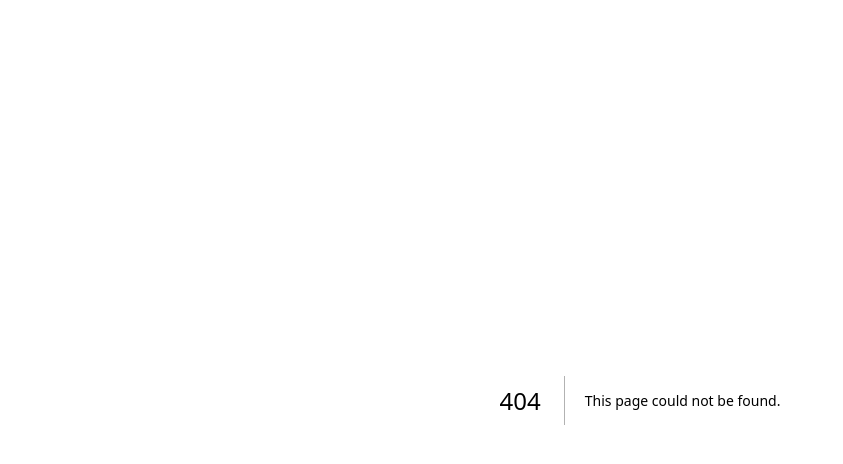
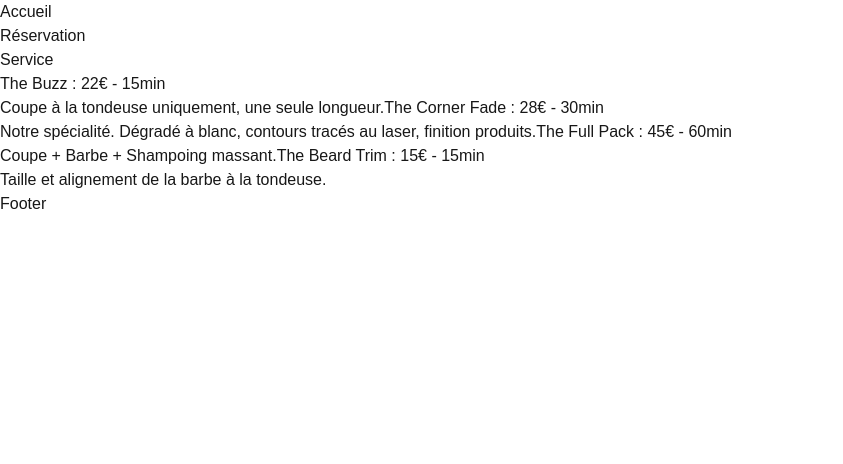
Before and after one commit to Matoky18/corner-barber, a Next.js app: page /services in a window 1280 px wide. Before the commit this address had no page. Shown: the top 464 px of the page, without its empty margins (0-843 px from the left). Built offline with nearby package versions, Linux system fonts and the light colour scheme.

Commit message:
Add layout, navbar, footer, and contact form; update metadata and services data

```diff
--- /dev/null
+++ b/app/api/contact/route.ts
@@ -0,0 +1,3 @@
+export async function POST (request : Request) {
+    console.log('Received contact form submission', request)
+}
--- /dev/null
+++ b/app/contact/page.tsx
@@ -0,0 +1,20 @@
+import React from 'react'
+
+const page = () => {
+  return (
+    <div>
+        <h1>Contact Us</h1>
+        <form action={""} >
+            <label htmlFor="name">Name:</label>
+            <input type="text" id="name" name="name"  />
+            <label htmlFor="email">Email:</label>
+            <input type="email" id="email" name="email"  />
+            <label htmlFor="message">Message:</label>
+            <textarea id="message" name="message"  ></textarea>
+            <button type="submit">Envoyer</button>
+        </form>
+    </div>
+  )
+}
+
+export default page
--- a/app/layout.tsx
+++ b/app/layout.tsx
@@ -1,6 +1,8 @@
 import type { Metadata } from "next";
 import { Geist, Geist_Mono } from "next/font/google";
 import "./globals.css";
+import Navbar from "@/components/Navbar";
+import Footer from "@/components/Footer";
 
 const geistSans = Geist({
   variable: "--font-geist-sans",
@@ -13,8 +15,8 @@ const geistMono = Geist_Mono({
 });
 
 export const metadata: Metadata = {
-  title: "Create Next App",
-  description: "Generated by create next app",
+  title: "Corner Barber",
+  description: "Réservez votre coupe au Corner Barber  dégradés, barbe et style urbain au cœur de la ville",
 };
 
 export default function RootLayout({
@@ -24,10 +26,14 @@ export default function RootLayout({
 }>) {
   return (
     <html
-      lang="en"
+      lang="fr"
       className={`${geistSans.variable} ${geistMono.variable} h-full antialiased`}
     >
-      <body className="min-h-full flex flex-col">{children}</body>
+      <body className="min-h-full flex flex-col">
+        <Navbar/>
+        {children}
+        <Footer/>
+      </body>
     </html>
   );
 }
--- a/app/page.tsx
+++ b/app/page.tsx
@@ -2,64 +2,10 @@ import Image from "next/image";
 
 export default function Home() {
   return (
-    <div className="flex flex-col flex-1 items-center justify-center bg-zinc-50 font-sans dark:bg-black">
-      <main className="flex flex-1 w-full max-w-3xl flex-col items-center justify-between py-32 px-16 bg-white dark:bg-black sm:items-start">
-        <Image
-          className="dark:invert"
-          src="/next.svg"
-          alt="Next.js logo"
-          width={100}
-          height={20}
-          priority
-        />
-        <div className="flex flex-col items-center gap-6 text-center sm:items-start sm:text-left">
-          <h1 className="max-w-xs text-3xl font-semibold leading-10 tracking-tight text-black dark:text-zinc-50">
-            To get started, edit the page.tsx file.
-          </h1>
-          <p className="max-w-md text-lg leading-8 text-zinc-600 dark:text-zinc-400">
-            Looking for a starting point or more instructions? Head over to{" "}
-            <a
-              href="https://vercel.com/templates?framework=next.js&utm_source=create-next-app&utm_medium=appdir-template-tw&utm_campaign=create-next-app"
-              className="font-medium text-zinc-950 dark:text-zinc-50"
-            >
-              Templates
-            </a>{" "}
-            or the{" "}
-            <a
-              href="https://nextjs.org/learn?utm_source=create-next-app&utm_medium=appdir-template-tw&utm_campaign=create-next-app"
-              className="font-medium text-zinc-950 dark:text-zinc-50"
-            >
-              Learning
-            </a>{" "}
-            center.
-          </p>
-        </div>
-        <div className="flex flex-col gap-4 text-base font-medium sm:flex-row">
-          <a
-            className="flex h-12 w-full items-center justify-center gap-2 rounded-full bg-foreground px-5 text-background transition-colors hover:bg-[#383838] dark:hover:bg-[#ccc] md:w-[158px]"
-            href="https://vercel.com/new?utm_source=create-next-app&utm_medium=appdir-template-tw&utm_campaign=create-next-app"
-            target="_blank"
-            rel="noopener noreferrer"
-          >
-            <Image
-              className="dark:invert"
-              src="/vercel.svg"
-              alt="Vercel logomark"
-              width={16}
-              height={16}
-            />
-            Deploy Now
-          </a>
-          <a
-            className="flex h-12 w-full items-center justify-center rounded-full border border-solid border-black/[.08] px-5 transition-colors hover:border-transparent hover:bg-black/[.04] dark:border-white/[.145] dark:hover:bg-[#1a1a1a] md:w-[158px]"
-            href="https://nextjs.org/docs?utm_source=create-next-app&utm_medium=appdir-template-tw&utm_campaign=create-next-app"
-            target="_blank"
-            rel="noopener noreferrer"
-          >
-            Documentation
-          </a>
-        </div>
-      </main>
+    <div>
+
+
+
     </div>
   );
 }
--- /dev/null
+++ b/app/services/[slug]/page.tsx
@@ -0,0 +1,35 @@
+import { services } from '@/data/services'
+import React from 'react'
+
+
+
+const page = async ({params} : {params : Promise<{slug : string}>} ) => {
+
+  const {slug} = await params
+
+
+  const service = services.find(serv => serv.slug === slug)
+
+  if (!service ) {
+    return (
+      <div>
+        <h1>Service Not Found</h1>
+        <p>The service you are looking for does not exist.</p>
+      </div>
+    )
+  }
+
+  return (
+
+
+
+    <div>
+      <h1>Service Details</h1>
+      {service.name}
+
+      <br /> {service.description}
+    </div>
+  )
+}
+
+export default page
--- /dev/null
+++ b/app/services/page.tsx
@@ -0,0 +1,16 @@
+import ServiceCard from "@/components/ServiceCard";
+import { services, type Service } from "@/data/services";
+
+console.log(services)
+
+const page = () => {
+  return (
+    <div>
+        {services.map((service)=>{
+          return <ServiceCard  key={service.id} service = {service} />
+        })}
+    </div>
+  )
+}
+
+export default page
--- /dev/null
+++ b/components/Footer.tsx
@@ -0,0 +1,11 @@
+import React from 'react'
+
+const Footer = () => {
+  return (
+    <div>
+      Footer
+    </div>
+  )
+}
+
+export default Footer
--- /dev/null
+++ b/components/Navbar.tsx
@@ -0,0 +1,17 @@
+"use client"
+import Link from 'next/link'
+import React from 'react'
+
+const Navbar = () => {
+  return (
+    <div>
+      <ul>
+            <li><Link href={"/"} >Accueil</Link></li>
+            <li><Link href={"/contact"} >Réservation</Link></li>
+            <li><Link href={"/services"} >Service</Link></li>
+      </ul>
+    </div>
+  )
+}
+
+export default Navbar
--- /dev/null
+++ b/components/ServiceCard.tsx
@@ -0,0 +1,17 @@
+import Link from "next/link"
+import {type Service} from "../data/services"
+
+
+const ServiceCard = ({service} : {service : Service} ) => {
+  return (
+    <Link href={`/services/${service.slug}`} >
+
+       {service.name} : {service.price}€ - {service.duration}min <br />
+       {service.description}
+
+     </Link>
+
+  )
+}
+
+export default ServiceCard
--- /dev/null
+++ b/data/services.ts
@@ -0,0 +1,44 @@
+
+export type Service = {
+    name : string,
+    id : string ,
+    slug : string,
+    price : number,
+    duration : number,
+    description : string
+}
+
+ export const services : Service[] = [
+    {
+        id: "svc_001",
+        name: "The Buzz",
+        slug: "the-buzz",
+        price: 22,
+        duration: 15,
+        description: "Coupe à la tondeuse uniquement, une seule longueur."
+    },
+    {
+        id: "svc_002",
+        name: "The Corner Fade",
+        slug: "the-corner-fade",
+        price: 28,
+        duration: 30,
+        description: "Notre spécialité. Dégradé à blanc, contours tracés au laser, finition produits."
+    },
+    {
+        id: "svc_003",
+        name: "The Full Pack",
+        slug: "the-full-pack",
+        price: 45,
+        duration: 60,
+        description: "Coupe + Barbe + Shampoing massant."
+    },
+    {
+        id: "svc_004",
+        name: "The Beard Trim",
+        slug: "the-beard-trim",
+        price: 15,
+        duration: 15,
+        description: "Taille et alignement de la barbe à la tondeuse."
+    }
+];
```
